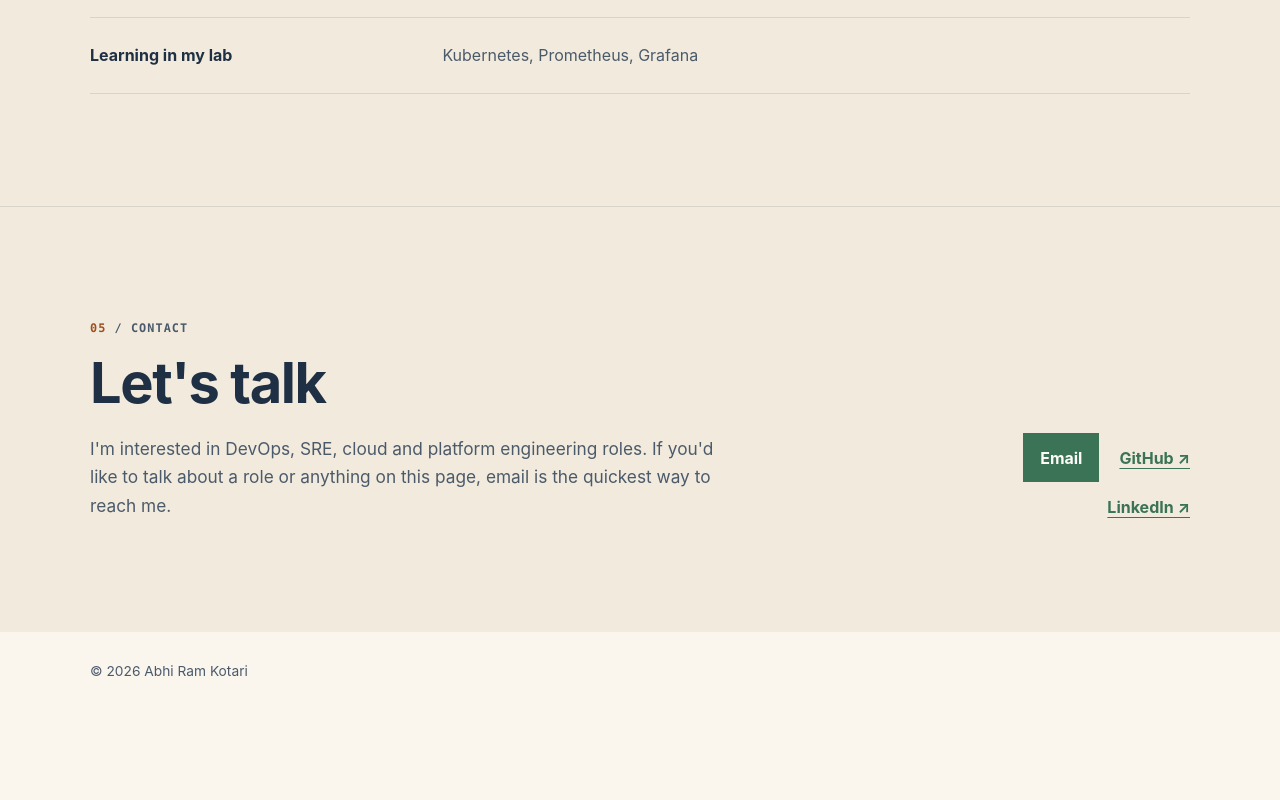
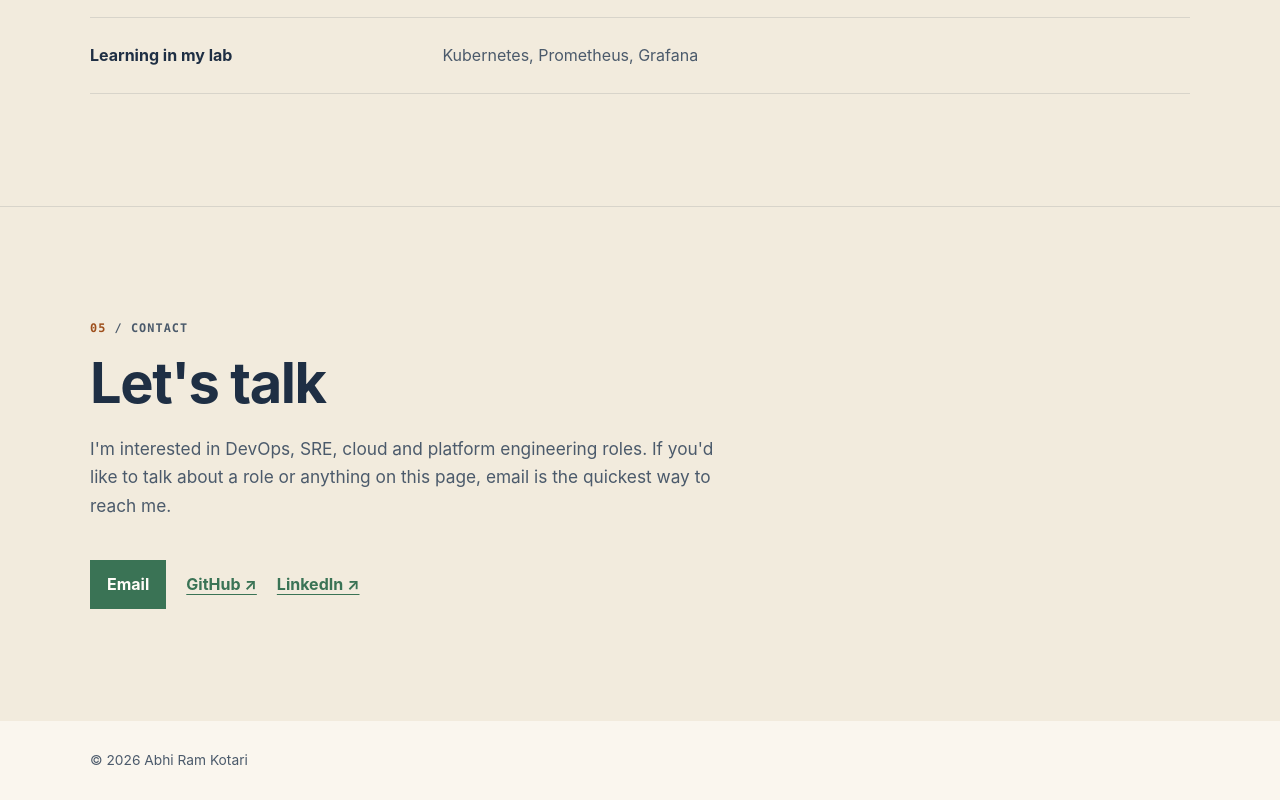
Before and after one commit to ramsrisaikotari/abhiram-portfolio, a React (Vite) app: page / in a window 1280 px wide. Shown: the part 6283-7083 px from the top of the page. Before the commit the page ends 6994 px from the top, so only its background shows below. Built offline with nearby package versions, Linux system fonts and the light colour scheme; a web font is replaced by a local one.

Commit message:
Iteration 107: keep desktop contact actions below the text

```diff
--- a/src/styles/global.css
+++ b/src/styles/global.css
@@ -656,14 +656,6 @@ footer {
     grid-template-columns: repeat(4, minmax(0, 1fr));
   }
 
-  .contact-inner {
-    grid-template-columns: minmax(0, 1.5fr) minmax(15rem, 0.5fr);
-    align-items: end;
-  }
-
-  .contact-links {
-    justify-content: flex-end;
-  }
 }
 
 @media (min-width: 64rem) {
```
Also changed, not shown: 1 other file (tests, documents, lock files or other folders).
